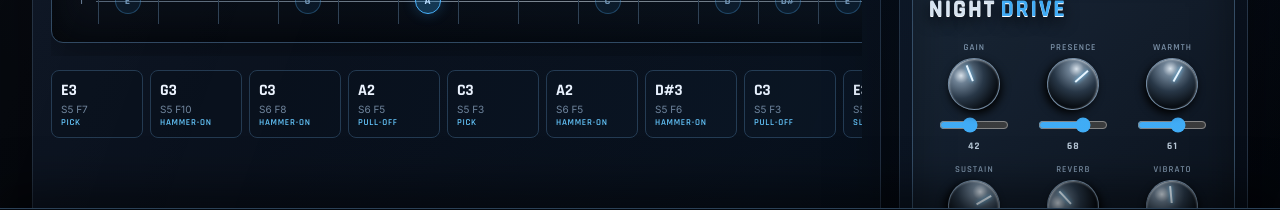
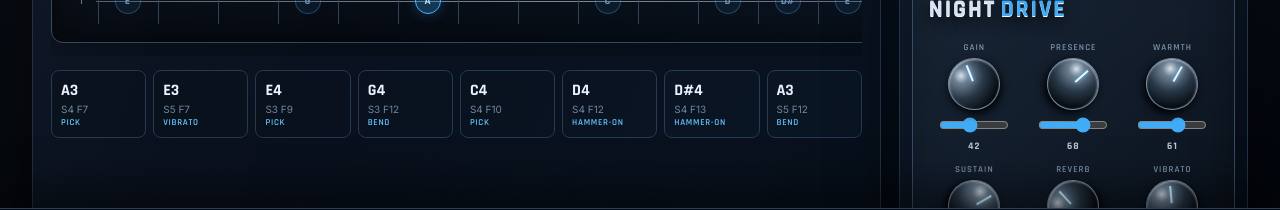
Before and after one commit to rohanpurohit7/Java-Games--DJ-app--Midi-API, a React (Vite) app: page / in a window 1280 px wide. Shown: the part 528-738 px from the top of the page. Built offline with nearby package versions, Linux system fonts and the light colour scheme.

Commit message:
Make licks groove-aware, spacious and harmonically directed

```diff
--- a/src/music/lickGenerator.js
+++ b/src/music/lickGenerator.js
@@ -9,7 +9,36 @@
   'Natural Minor': [0, 2, 3, 5, 7, 8, 10]
 };
 
-const TECHNIQUES = ['pick', 'hammer-on', 'pull-off', 'bend', 'vibrato', 'slide'];
+const GROOVES = {
+  'slow-blues': [
+    { wait: 0, duration: 1.4 }, { wait: .6, duration: .55 }, { wait: .2, duration: .65 },
+    { wait: .9, duration: 1.7 }, { wait: .8, duration: .5 }, { wait: .25, duration: 1.35 }
+  ],
+  'laid-back': [
+    { wait: .25, duration: .8 }, { wait: .45, duration: .55 }, { wait: .3, duration: 1.1 },
+    { wait: .75, duration: .6 }, { wait: .35, duration: 1.4 }
+  ],
+  'neo-soul': [
+    { wait: .5, duration: .55 }, { wait: .2, duration: .5 }, { wait: .45, duration: .9 },
+    { wait: .75, duration: .55 }, { wait: .2, duration: 1.25 }
+  ],
+  funk: [
+    { wait: .25, duration: .28 }, { wait: .25, duration: .32 }, { wait: .5, duration: .25 },
+    { wait: .25, duration: .35 }, { wait: .75, duration: .45 }
+  ],
+  swing: [
+    { wait: 0, duration: .65 }, { wait: .33, duration: .32 }, { wait: .67, duration: .6 },
+    { wait: .33, duration: .35 }, { wait: .67, duration: .9 }
+  ],
+  'soul-waltz': [
+    { wait: 0, duration: 1.15 }, { wait: .7, duration: .55 }, { wait: .3, duration: .85 },
+    { wait: .8, duration: 1.4 }
+  ],
+  default: [
+    { wait: .25, duration: .65 }, { wait: .25, duration: .5 }, { wait: .5, duration: .85 },
+    { wait: .75, duration: .55 }, { wait: .25, duration: 1.15 }
+  ]
+};
 
 export function noteName(midi) {
   const names = ['C', 'C#', 'D', 'D#', 'E', 'F', 'F#', 'G', 'G#', 'A', 'A#', 'B'];
@@ -32,52 +61,71 @@
 function candidatePositions(root, intervals, minFret = 3, maxFret = 15) {
   return buildFretboard(maxFret).filter((position) => {
     const degree = ((position.midi - root) % 12 + 12) % 12;
-    return position.fret >= minFret && intervals.includes(degree);
+    return position.fret >= minFret && intervals.includes(degree) && position.midi >= 52 && position.midi <= 76;
   });
 }
 
-function chooseNear(candidates, previous, random) {
-  const ranked = candidates
-    .map((position) => ({
-      position,
-      distance: previous
-        ? Math.abs(position.fret - previous.fret) + Math.abs(position.stringIndex - previous.stringIndex) * 1.7
-        : Math.abs(position.fret - 7)
-    }))
-    .sort((a, b) => a.distance - b.distance);
-  const pool = ranked.slice(0, Math.min(7, ranked.length));
-  return pool[Math.floor(random() * pool.length)].position;
-}
-
-function selectTechnique(previous, current, next, random) {
-  if (!previous) return 'pick';
-  const semitoneMove = current.midi - previous.midi;
-  const sameString = current.stringIndex === previous.stringIndex;
-  if (sameString && semitoneMove > 0 && semitoneMove <= 3) return 'hammer-on';
-  if (sameString && semitoneMove < 0 && semitoneMove >= -3) return 'pull-off';
-  if (sameString && Math.abs(semitoneMove) >= 3 && Math.abs(semitoneMove) <= 5) return 'slide';
-  if (next && current.stringIndex === next.stringIndex && next.midi - current.midi === 2 && random() > 0.48) return 'bend';
-  if (random() > 0.7) return 'vibrato';
-  return TECHNIQUES[Math.floor(random() * 2)];
-}
-
-export function generateLick({ rootMidi = 57, scaleName = 'Blues', length = 12, seed = Date.now() } = {}) {
+function seeded(seed) {
   let state = seed >>> 0;
-  const random = () => {
+  return () => {
     state = (state * 1664525 + 1013904223) >>> 0;
     return state / 4294967296;
   };
+}
 
+function chooseNear(candidates, previous, desiredDegree, rootMidi, random) {
+  const ranked = candidates.map((position) => {
+    const movement = previous
+      ? Math.abs(position.fret - previous.fret) + Math.abs(position.stringIndex - previous.stringIndex) * 2.1
+      : Math.abs(position.fret - 7);
+    const degree = ((position.midi - rootMidi) % 12 + 12) % 12;
+    const harmonic = desiredDegree == null ? 0 : Math.min(Math.abs(degree - desiredDegree), 12 - Math.abs(degree - desiredDegree)) * 1.8;
+    return { position, score: movement + harmonic + random() * 1.4 };
+  }).sort((a, b) => a.score - b.score);
+  return ranked[Math.floor(random() * Math.min(3, ranked.length))].position;
+}
+
+function chooseTechnique(previous, current, isEnding, random) {
+  if (!previous) return 'pick';
+  const move = current.midi - previous.midi;
+  const sameString = current.stringIndex === previous.stringIndex;
+  if (isEnding && random() > .25) return Math.abs(move) <= 2 ? 'vibrato' : 'bend';
+  if (sameString && move > 0 && move <= 3) return 'hammer-on';
+  if (sameString && move < 0 && move >= -3) return 'pull-off';
+  if (sameString && Math.abs(move) >= 3 && Math.abs(move) <= 5) return 'slide';
+  if (move === 2 && random() > .62) return 'bend';
+  if (random() > .82) return 'vibrato';
+  return 'pick';
+}
+
+function patternFor(feel = 'default') {
+  if (GROOVES[feel]) return GROOVES[feel];
+  if (feel.includes('funk')) return GROOVES.funk;
+  if (feel.includes('soul') || feel.includes('rnb')) return GROOVES['neo-soul'];
+  if (feel.includes('waltz')) return GROOVES['soul-waltz'];
+  if (feel.includes('swing') || feel.includes('boogie')) return GROOVES.swing;
+  if (feel.includes('slow')) return GROOVES['slow-blues'];
+  return GROOVES.default;
+}
+
+export function generateLick({ rootMidi = 57, scaleName = 'Blues', length = 8, seed = Date.now(), feel = 'slow-blues', mode = 'minor' } = {}) {
+  const random = seeded(seed);
   const intervals = SCALES[scaleName] ?? SCALES.Blues;
   const candidates = candidatePositions(rootMidi, intervals);
+  const rhythm = patternFor(feel);
+  const count = Math.max(5, Math.min(length, 10));
   const positions = [];
   let previous = null;
 
-  for (let index = 0; index < length; index += 1) {
-    let position = chooseNear(candidates, previous, random);
+  // Strong phrase points resolve to root, third or fifth; passing notes fill the spaces.
+  const third = mode === 'major' ? 4 : 3;
+  const targets = [0, null, 7, null, third, null, 7, 0, null, 0];
+
+  for (let index = 0; index < count; index += 1) {
+    const desired = targets[index % targets.length];
+    let position = chooseNear(candidates, previous, desired, rootMidi, random);
     if (previous && position.id === previous.id) {
-      const alternatives = candidates.filter((candidate) => candidate.id !== previous.id);
-      position = chooseNear(alternatives, previous, random);
+      position = chooseNear(candidates.filter((candidate) => candidate.id !== previous.id), previous, desired, rootMidi, random);
     }
     positions.push(position);
     previous = position;
@@ -86,20 +134,23 @@
   return positions.map((position, index) => {
     const previousPosition = positions[index - 1];
     const nextPosition = positions[index + 1];
-    const technique = selectTechnique(previousPosition, position, nextPosition, random);
-    const target = technique === 'hammer-on' || technique === 'pull-off' || technique === 'slide'
+    const isEnding = index === positions.length - 1 || index === Math.floor(positions.length / 2) - 1;
+    const technique = chooseTechnique(previousPosition, position, isEnding, random);
+    const rhythmCell = rhythm[index % rhythm.length];
+    const target = ['hammer-on', 'pull-off', 'slide'].includes(technique)
       ? nextPosition ?? position
-      : technique === 'bend'
-        ? { ...position, midi: position.midi + 2 }
-        : position;
+      : technique === 'bend' ? { ...position, midi: position.midi + 2 } : position;
 
+    const accent = index === 0 || isEnding || index % 4 === 0;
     return {
       ...position,
       technique,
       targetMidi: target.midi,
       targetPositionId: target.id,
-      velocity: 82 + Math.floor(random() * 28),
-      length: technique === 'vibrato' || technique === 'bend' ? 1.35 : 0.88 + random() * 0.18
+      waitBeats: Math.max(0, rhythmCell.wait + (random() - .5) * .06),
+      durationBeats: rhythmCell.duration * (technique === 'vibrato' || technique === 'bend' ? 1.25 : 1),
+      velocity: Math.round((accent ? 102 : 84) + (random() - .5) * 12),
+      phraseEnd: isEnding
     };
   });
 }
```
